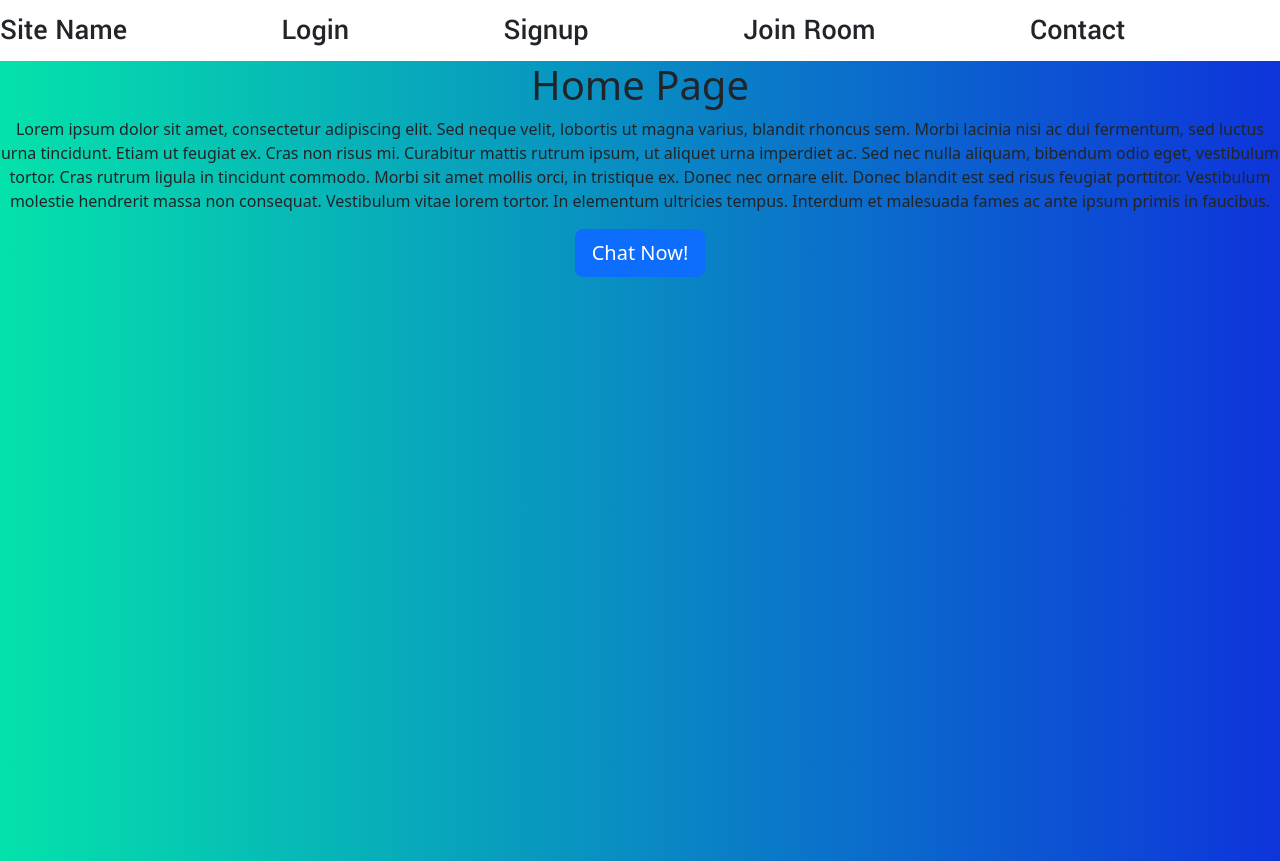
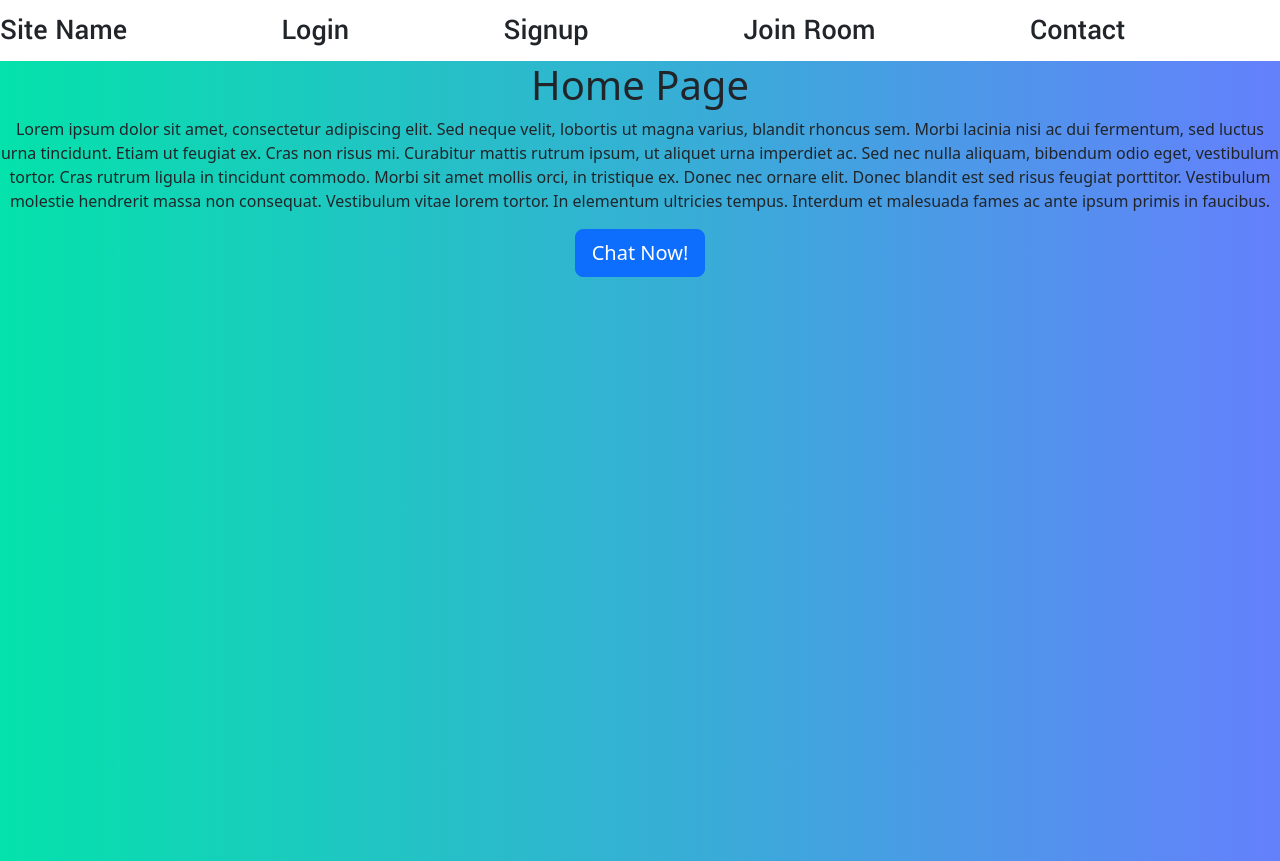
Before and after one commit to Audrey-505/fuzzy-octo-chainsaw, a React (Create React App) app in the folder client/: page / in a window 1280 px wide. Built offline with nearby package versions, Linux system fonts and the light colour scheme; no server answers; a web font is replaced by a local one.

Commit message:
color change and header fix

```diff
--- a/client/src/App.css
+++ b/client/src/App.css
@@ -59,7 +59,7 @@
 .login,
 .signup,
 .join {
-  background-image: linear-gradient(to right, #04e2ab, #0e34db);
+  background-image: linear-gradient(to right, #04e2ab, #6480fc);
   min-height: 100vh;
 }
 
--- a/client/src/components/pages/Convo.css
+++ b/client/src/components/pages/Convo.css
@@ -174,7 +174,7 @@
 }
 
 .contactBtn:hover{
-  background-image: linear-gradient(to right, #04e2ab, #0e34db);
+  background-image: linear-gradient(to right, #04e2ab, #6480fc);
   color: #010f1b;
 }
 
```
